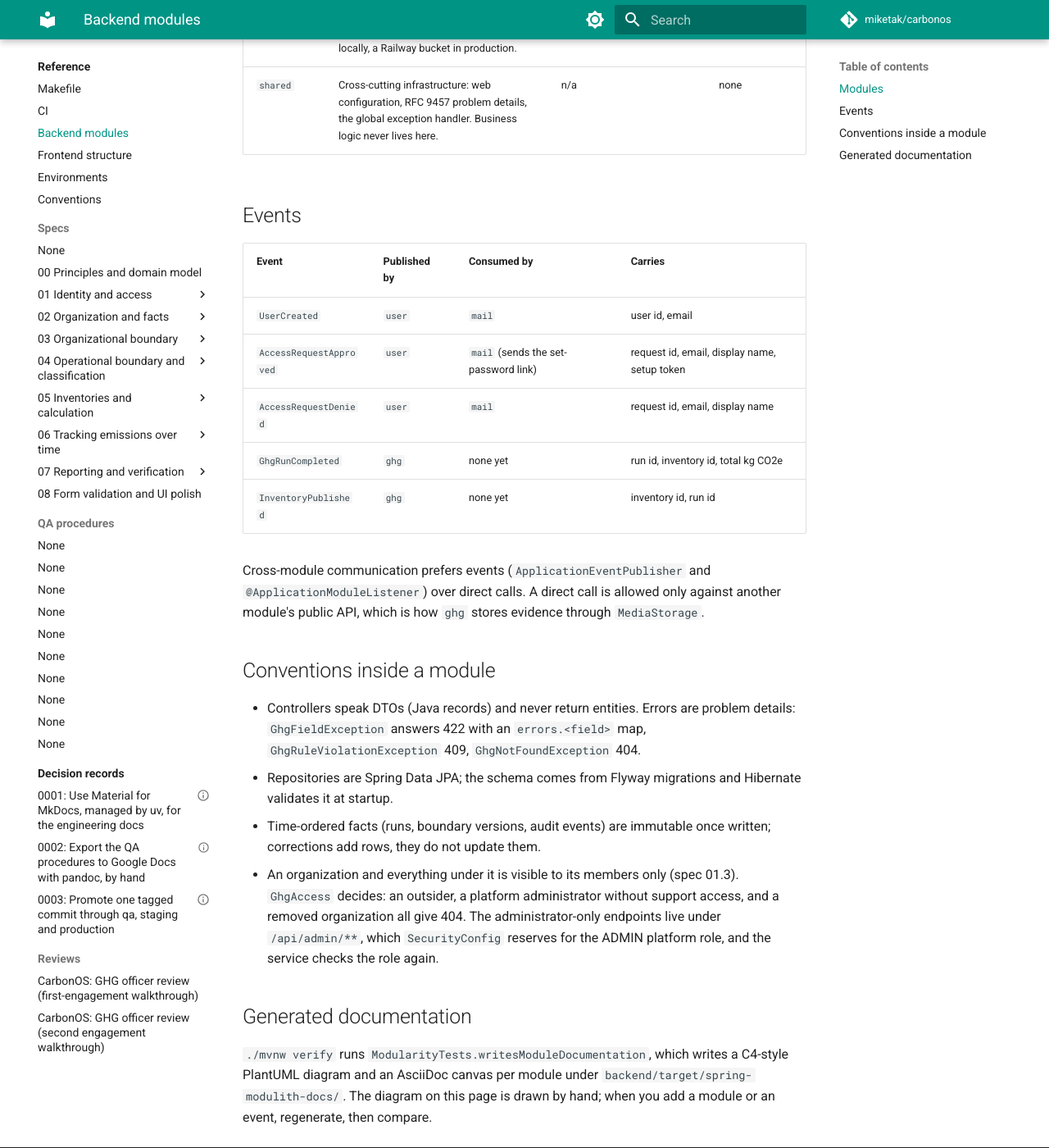
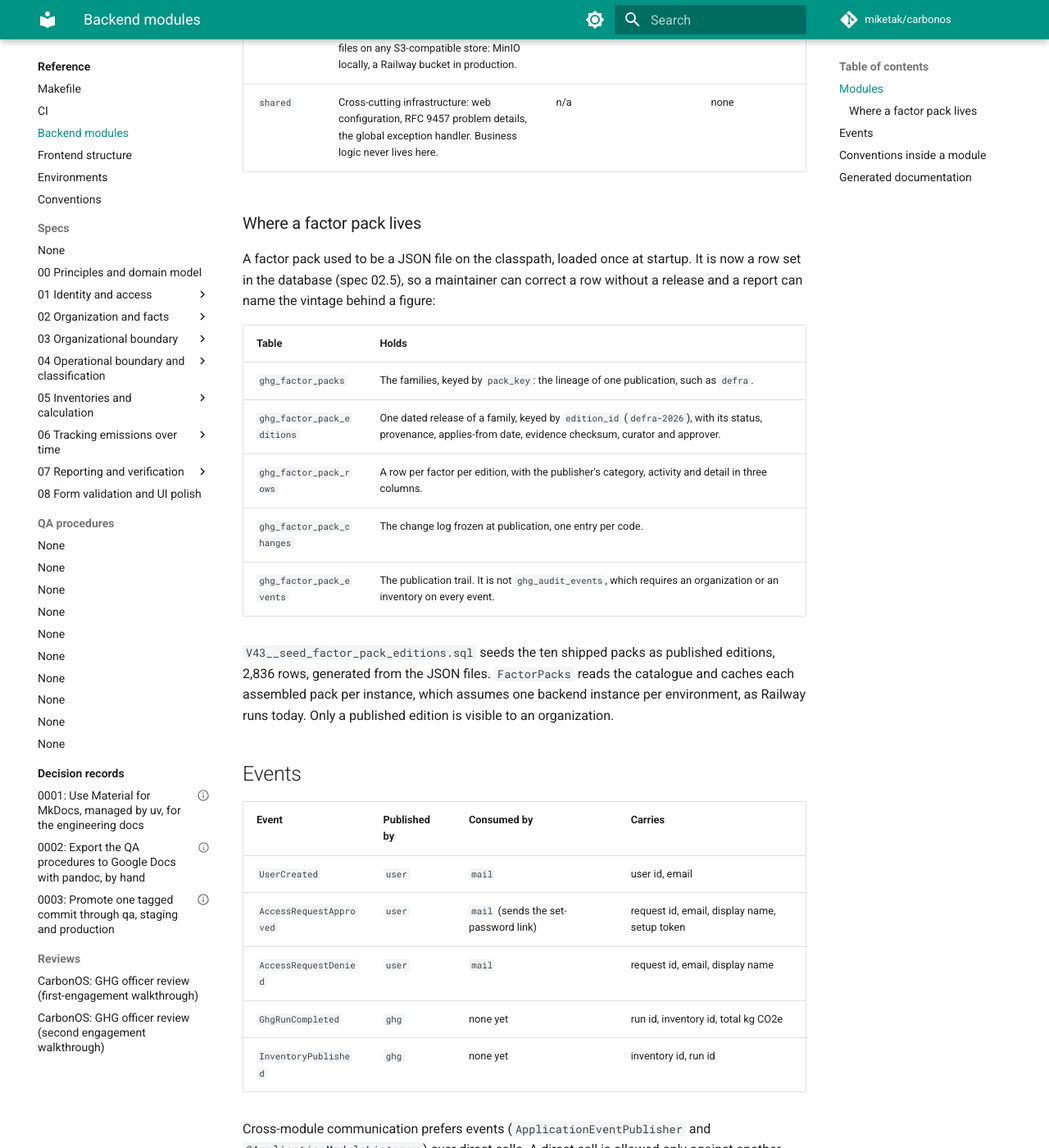
Before and after one commit to miketak/carbonos, an MkDocs documentation site: the page built from docs/reference/backend-modules.md, in a window 1280 px wide and 1400 px high, scrolled down 1521 px. Shown: the whole window at 82% size. Built offline with MkDocs 1.6.1 and Material for MkDocs 9.7.7, drawn with Linux system fonts in a browser that asks for light colours; comment, search, counter and statistics services are not loaded; some of the changed text lies outside the part shown.

Commit message:
docs: where a factor pack lives now (spec 02.5)
The backend module reference gains the five catalogue tables and says what
each holds, that the seed carries the ten shipped packs, and that only a
published edition is visible to an organization.

Spec 02.5 takes back what the schema phase decided: the publisher-aware split
rule and what it was checked against, that the 31 categories and 523
activities are the whole DESNZ table rather than the 1,868 rows the pack
carries, that edition_id is the primary key, the provenance note and the
curator and approver names, the row ordinal and the unconstrained numeric
values, the fixed published moment, that the taxonomy backfill runs in V43
once its rows exist, that the tenant responses keep their shape through the
controller's own records, and that FactorPacksTest takes the name
SeededFactorPackEditionsTest when the publication rules land.

Co-Authored-By: Claude Opus 5 (1M context) <noreply@anthropic.com>
Claude-Session: https://claude.ai/code/session_01AbAmYHXXd2LgzTvrfR9jUr

```diff
--- a/docs/reference/backend-modules.md
+++ b/docs/reference/backend-modules.md
@@ -33,10 +33,30 @@ flowchart TB
 | Module | Responsibility | Public API (root package) | Tables |
 | --- | --- | --- | --- |
 | `user` | Accounts, session login, the administrator-facing user API, the self-service access-request loop (spec 01, 01.1). | `AuthenticatedUser` (the session principal), `UserDirectory` (account lookup), events `UserCreated`, `AccessRequestApproved`, `AccessRequestDenied` | `users`, `access_requests` |
-| `ghg` | Everything the GHG Protocol specs describe: organizations, entities, facilities, activity data, factors, boundaries, inventories, runs, base years, reports (specs 02 to 08), plus membership, support access and the organization tombstone (specs 01.2, 01.3). | Events `GhgRunCompleted`, `InventoryPublished` | Every `ghg_*` table |
+| `ghg` | Everything the GHG Protocol specs describe: organizations, entities, facilities, activity data, factors, boundaries, inventories, runs, base years, reports (specs 02 to 08), plus membership, support access and the organization tombstone (specs 01.2, 01.3). | Events `GhgRunCompleted`, `InventoryPublished` | Every `ghg_*` table, including the factor pack catalogue below |
 | `mail` | Turns other modules' events into SMTP messages. Owns no tables and exposes no API. Delivery is at-least-once through the Modulith event registry; unsent mail is retried on restart. | none | none (the event publication log is Modulith's) |
 | `media` | Object storage for evidence and profile files on any S3-compatible store: MinIO locally, a Railway bucket in production. | `MediaStorage` | `media_files` |
 | `shared` | Cross-cutting infrastructure: web configuration, RFC 9457 problem details, the global exception handler. Business logic never lives here. | n/a | none |
+
+### Where a factor pack lives
+
+A factor pack used to be a JSON file on the classpath, loaded once at startup.
+It is now a row set in the database (spec 02.5), so a maintainer can correct a
+row without a release and a report can name the vintage behind a figure:
+
+| Table | Holds |
+| --- | --- |
+| `ghg_factor_packs` | The families, keyed by `pack_key`: the lineage of one publication, such as `defra`. |
+| `ghg_factor_pack_editions` | One dated release of a family, keyed by `edition_id` (`defra-2026`), with its status, provenance, applies-from date, evidence checksum, curator and approver. |
+| `ghg_factor_pack_rows` | A row per factor per edition, with the publisher's category, activity and detail in three columns. |
+| `ghg_factor_pack_changes` | The change log frozen at publication, one entry per code. |
+| `ghg_factor_pack_events` | The publication trail. It is not `ghg_audit_events`, which requires an organization or an inventory on every event. |
+
+`V43__seed_factor_pack_editions.sql` seeds the ten shipped packs as published
+editions, 2,836 rows, generated from the JSON files. `FactorPacks` reads the
+catalogue and caches each assembled pack per instance, which assumes one
+backend instance per environment, as Railway runs today. Only a published
+edition is visible to an organization.
 
 ## Events
 
```
Also changed, not shown: other parts of docs/reference/backend-modules.md (+1 -1 lines), specs/02.5-factor-pack-editions.md (+49 -10 lines).
